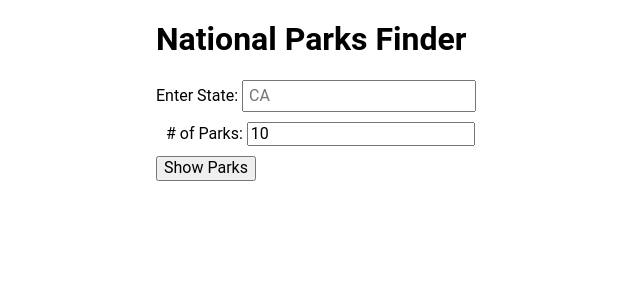
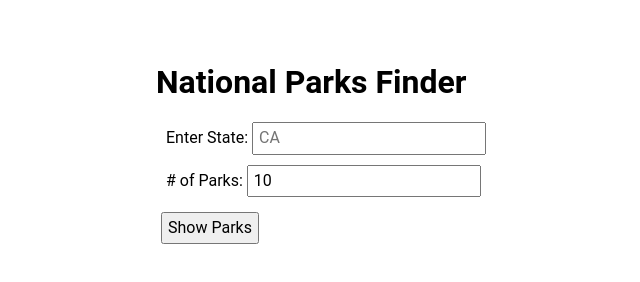
Before and after one commit to mpoosang/nat-parks, a plain HTML site: page index.html in a window 1280 px wide. Shown: the whole page, without its empty margins (184-824 px from the left). Drawn offline with nearby package versions, Linux system fonts and the light colour scheme.

Commit message:
made changes to margins

```diff
--- a/style.css
+++ b/style.css
@@ -4,18 +4,28 @@
 
 body {
     font-family: 'Roboto', sans-serif;
+    margin: 5%;
 }
 
-button, input[type="text"] {
+input {
     padding: 5px;
+}
+
+input[type="submit"] {
+    margin: 5px;
 }
 
 button:hover {
     cursor: pointer;
 }
 
-.states, .park-num {
+.state, .park-num {
     margin: 10px;
+}
+
+h2 {
+    margin-top: 75px;
+    margin-bottom: 0;
 }
 
 ul {
@@ -44,22 +54,3 @@ li, img {
 .hidden {
     display: none;
 }
-
-span {
-    margin-bottom: 0;
-}
-
-/***** Groups & Items  (Desktop) *****/
-
-/* When a web browser is larger than 600px,
-   apply these rules */
-   /* @media all and (min-width: 600px) {
-    .container {
-        max-width: 600px;
-    }
-
-    .breed-img img, .results-img {
-        max-width: 600px;
-        max-height: 700px;
-    } */
-}
```
